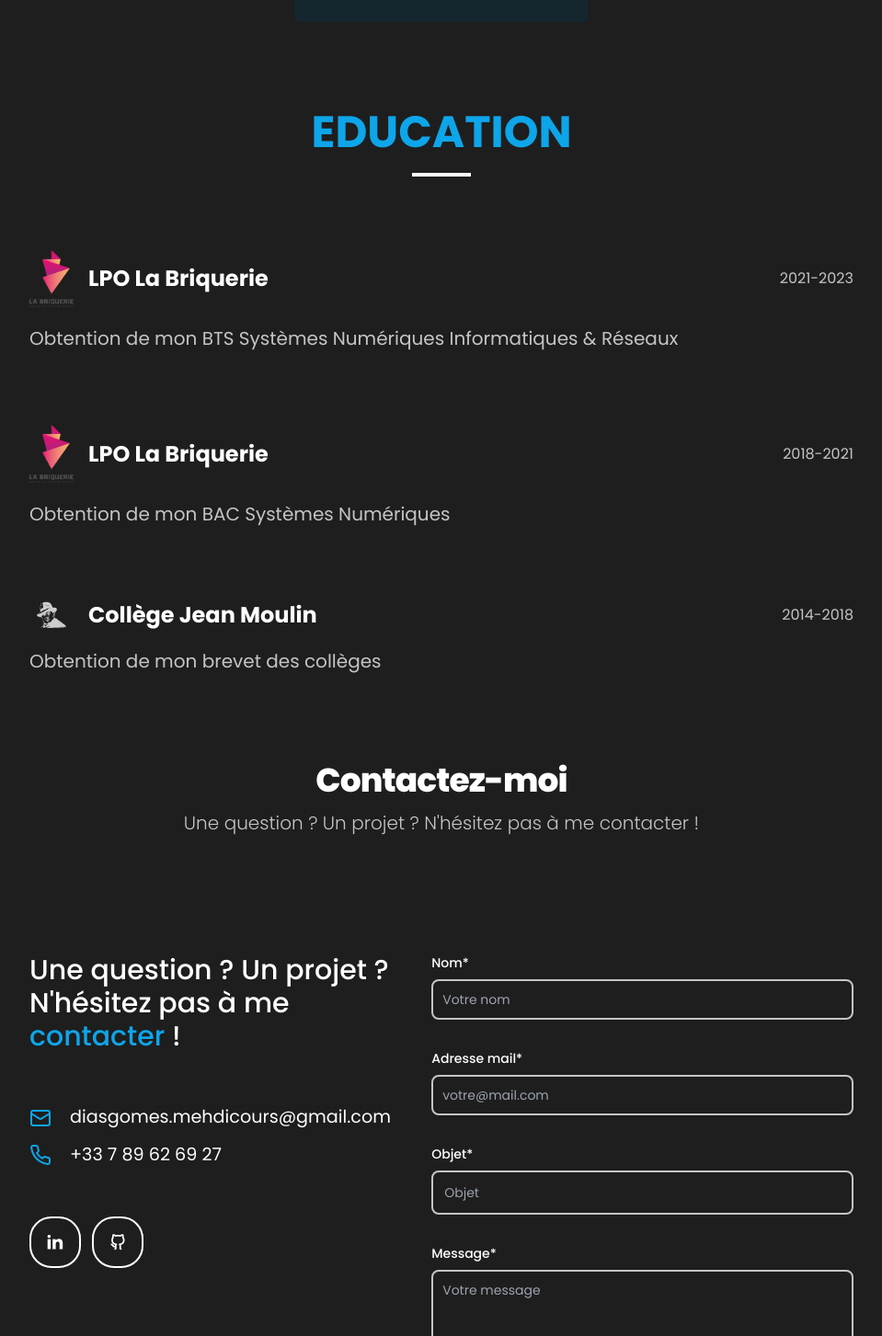
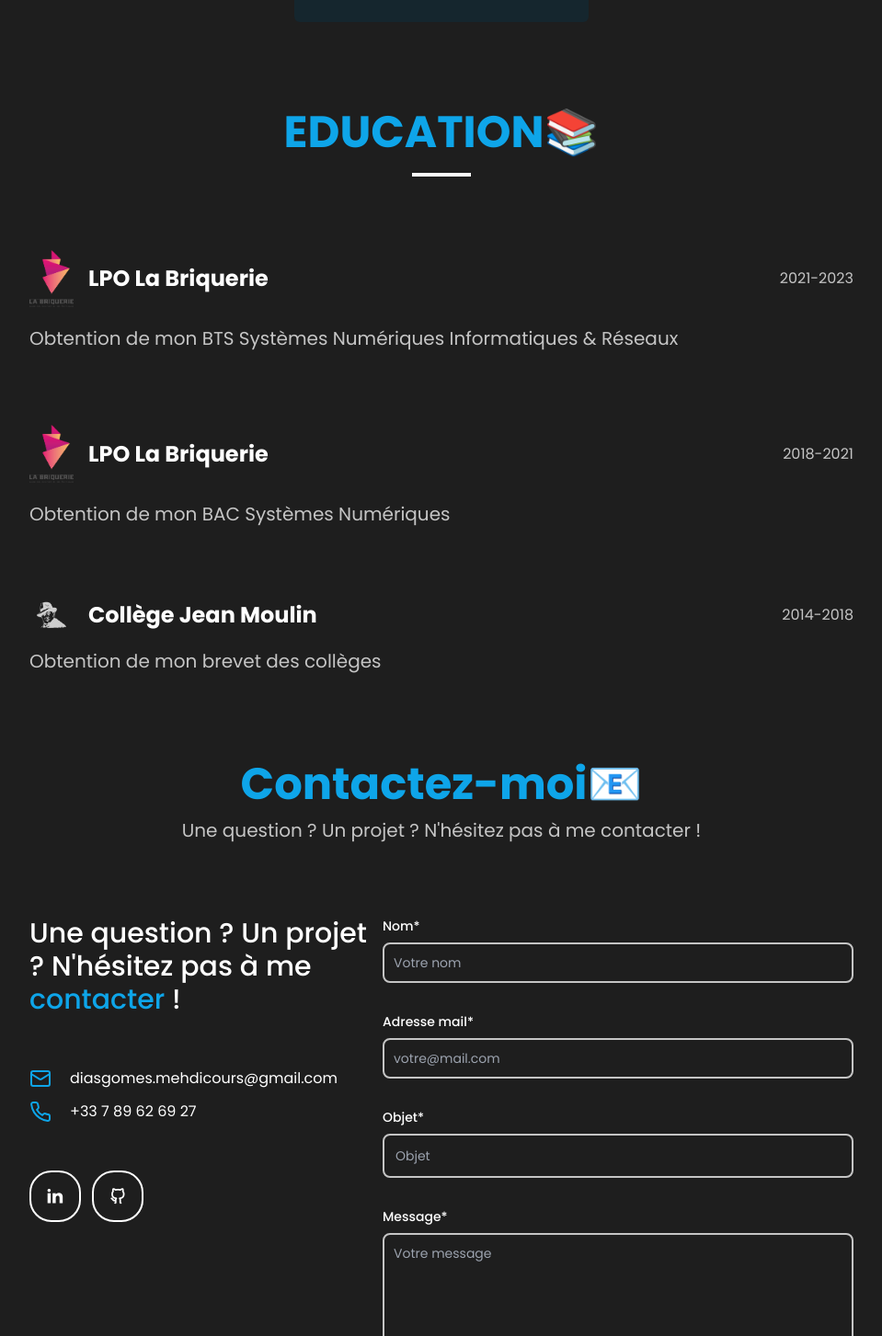
Before and after one commit to MehdiDiasGomes/Mon-portfolio, a React (Vite) app: page / in a window 1280 px wide. Shown: the part 2097-3550 px from the top of the page at 92% size, without its empty margins (160-1119 px from the left). Built offline with nearby package versions, Linux system fonts and the light colour scheme.

Commit message:
♻️ Refactor : Contact

```diff
--- a/src/Components/Contact/index.jsx
+++ b/src/Components/Contact/index.jsx
@@ -45,25 +45,25 @@ export default function Index() {
     <div id="contact">
       <Toaster />
       <Fade>
-        <div className="flex flex-col gap-32 w-full">
+        <div className="flex flex-col gap-20 w-full sm:px-10 md:px-0">
           <div>
-            <h2 className="mb-3 text-4xl tracking-tight font-extrabold text-center text-primary">
-              Contactez-moi
+            <h2 className="mb-3 sm:text-3xl md:text-5xl font-bold text-center text-PrimaryText">
+              Contactez-moi📧
             </h2>
-            <p className="font-light text-center text-secondary sm:text-xl">
+            <p className="text-center text-secondary sm:text-xl">
               Une question ? Un projet ? N'hésitez pas à me contacter !
             </p>
           </div>
-          <div className="flex md:justify-between md:flex-row sm:flex-col sm:px-10 md:px-0">
-            <section className="flex flex-col gap-14 w-[9/12]">
-              <h3 className="text-3xl text-white font-medium">
+          <div className="flex md:justify-between xl:flex-row sm:flex-col">
+            <section className="flex flex-col gap-14 w-9/12">
+              <h3 className="text-3xl text-start text-white font-medium">
                 Une question ? Un projet ? N'hésitez pas à me{' '}
                 <span className="text-PrimaryText">contacter</span> !
               </h3>
               <div className="flex flex-col items-start gap-10">
                 <div className="flex flex-col items-start gap-3">
                   <a
-                    className="flex items-center gap-5 text-[1.2rem] text-white"
+                    className="flex gap-5 text-white"
                     href="mailto:diasgomes.mehdicours@gmail.com">
                     <svg
                       xmlns="http://www.w3.org/2000/svg"
@@ -82,7 +82,7 @@ export default function Index() {
                     diasgomes.mehdicours@gmail.com
                   </a>
                   <a
-                    className="flex items-center gap-5 text-[1.2rem] text-white"
+                    className="flex gap-5 text-white"
                     href="tel:+33789626927">
                     <svg
                       xmlns="http://www.w3.org/2000/svg"
--- a/src/Pages/Education.jsx
+++ b/src/Pages/Education.jsx
@@ -10,7 +10,7 @@ const Experiences = () => {
 
         <div className="flex flex-col gap-5 items-center">
           <h2 className="md:text-5xl sm:text-3xl text-PrimaryText bg-clip-text font-bold">
-            EDUCATION
+            EDUCATION📚
           </h2>
           <div className="w-16 h-1 bg-primary"></div>
         </div>
--- a/src/Pages/Projets.jsx
+++ b/src/Pages/Projets.jsx
@@ -11,7 +11,7 @@ const Projets = () => {
 
         <div className='flex flex-col gap-5 items-center'>
           <h2 className="md:text-5xl sm:text-3xl text-PrimaryText bg-clip-text font-bold">
-            PROJETS
+            PROJETS🛠️
           </h2>
           <div className='w-16 h-1 bg-primary'></div>
         </div>
--- a/src/Pages/Xp.jsx
+++ b/src/Pages/Xp.jsx
@@ -5,7 +5,7 @@ import Fade from 'react-reveal/Fade'
 const Xp = () => {
   return (
     <Fade>
-      <div className="flex flex-col justify-center items-center gap-10" id="xp">
+      <div className="flex flex-col items-center gap-10" id="xp">
         <h3 className="text-2xl text-secondary font-bold">EXPÉRIENCE AVEC</h3>
         <div className="flex md:gap-20 sm:gap-14 sm:flex-wrap sm:justify-center sm:items-center">
           {xpConst.map((e, index) => (
```
